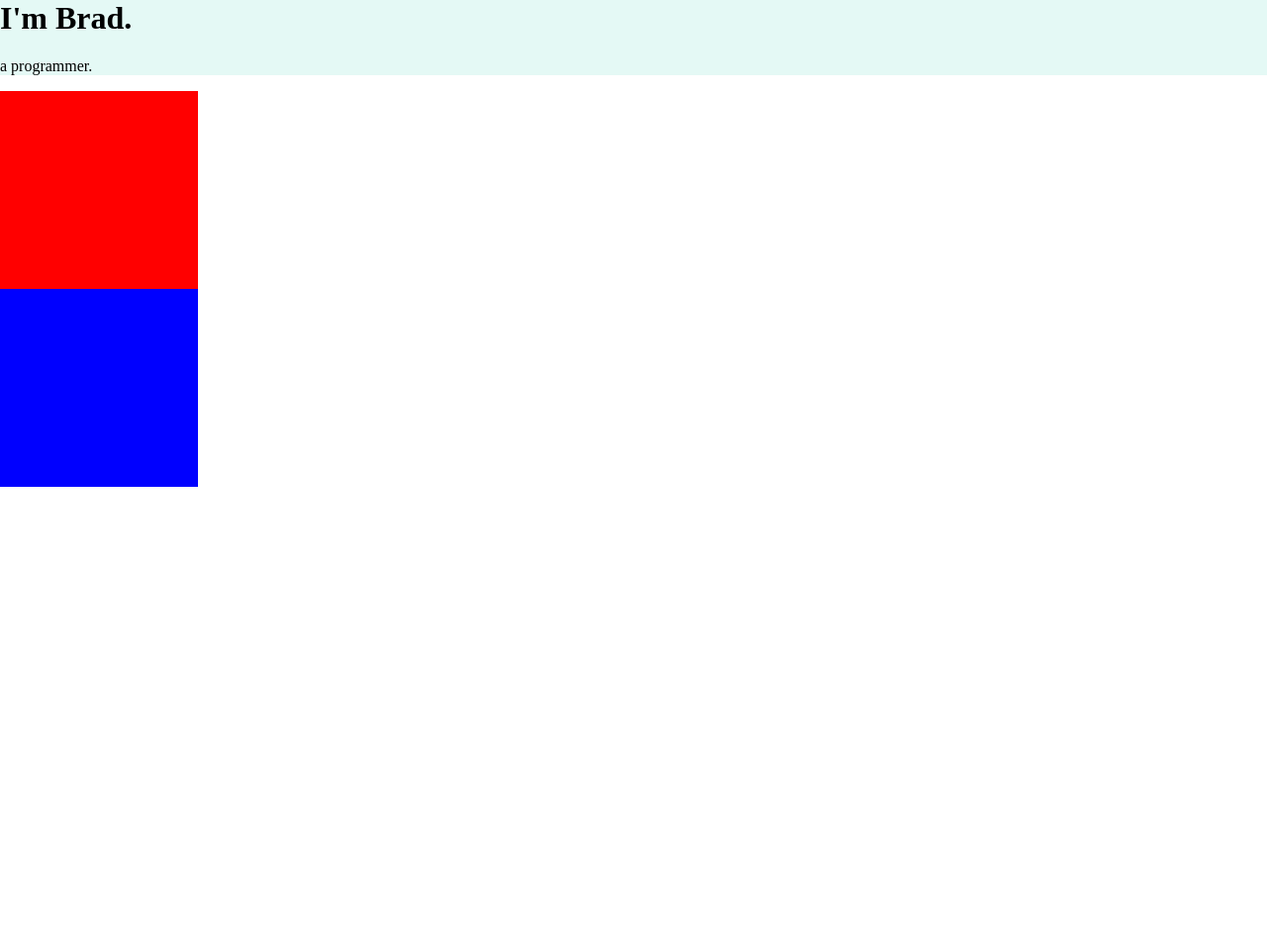
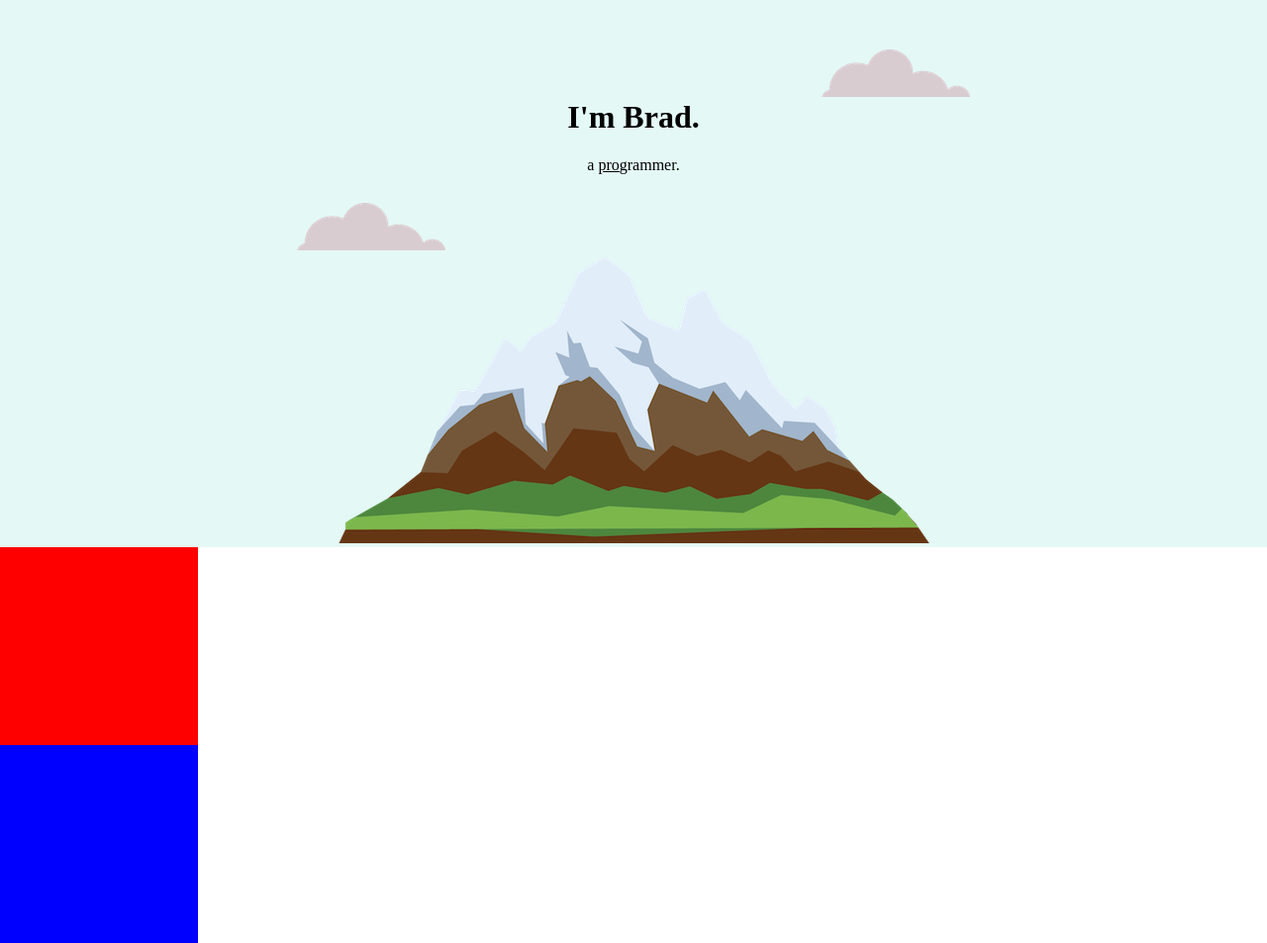
Before and after one commit to bradrifkin/My-Site, a plain HTML site: page index.html in a window 1280 px wide. Shown: the whole page at 99% size. Before the commit the page ends 800 px from the top, so only its background shows below. Drawn offline with Linux system fonts and the light colour scheme.

Commit message:
Add background photos

```diff
--- a/css/styles.css
+++ b/css/styles.css
@@ -1,5 +1,6 @@
 body {
   margin: 0;
+  text-align: center;
 }
 
 h1 {
@@ -8,6 +9,8 @@ h1 {
 
 .top-container {
   background-color: #E4F9F5;
+  position: relative;
+  padding-top: 100px;
 }
 
 .middle-container {
@@ -21,3 +24,19 @@ h1 {
   width: 200px;
   height: 200px;
 }
+
+.pro {
+  text-decoration: underline;
+}
+
+.bottom-cloud {
+  position: absolute;
+  left: 300px;
+  bottom: 300px;
+}
+
+.top-cloud {
+  position: absolute;
+  right: 300px;
+  top: 50px;
+}
--- a/index.html
+++ b/index.html
@@ -12,8 +12,11 @@
 
 <body>
   <div class="top-container">
+    <img class="top-cloud" src="images/cloud.png" alt="cloud-img">
     <h1>I'm Brad.</h1>
-    <p>a programmer.</p>
+    <p>a <span class="pro">pro</span>grammer.</p>
+    <img class="bottom-cloud" src="images/cloud.png" alt="cloud-img">
+    <img src="images/mountain.png" alt="mountain-img">
   </div>
   <div class="middle-container">
 
```
